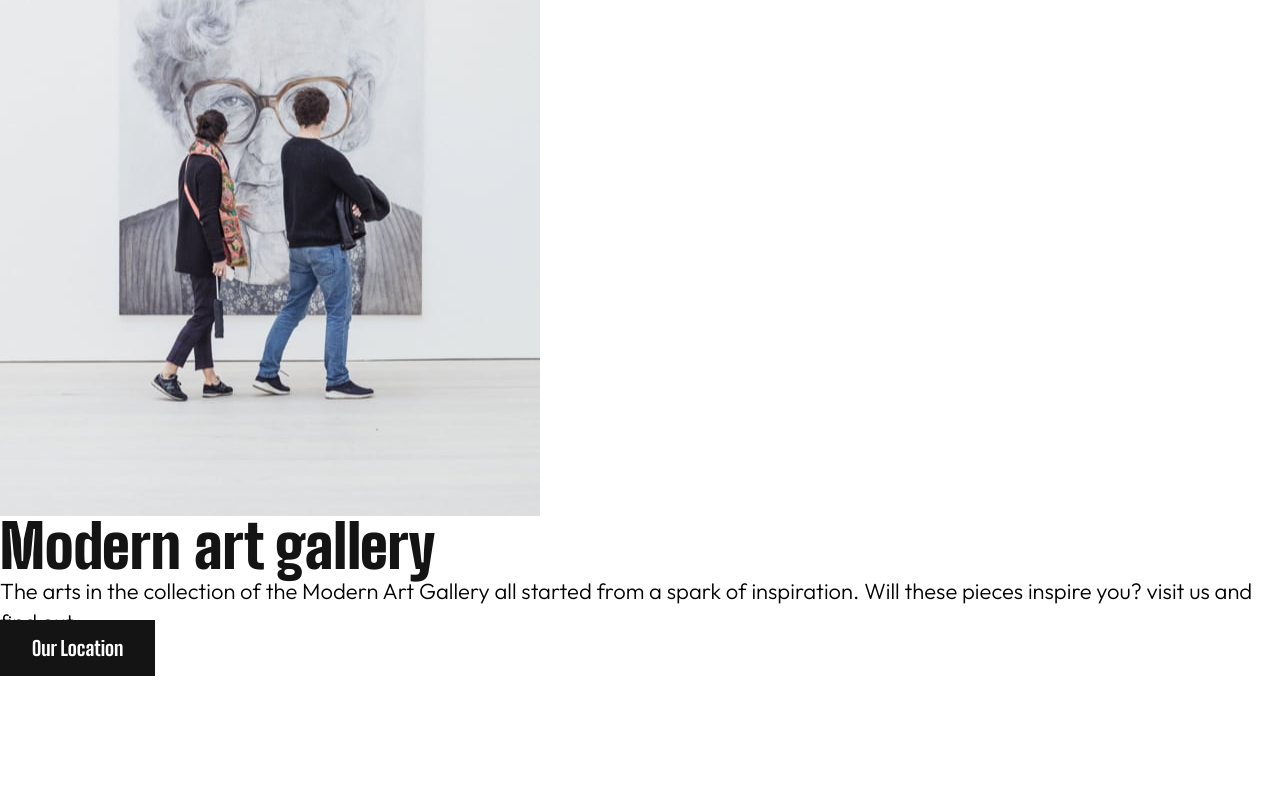
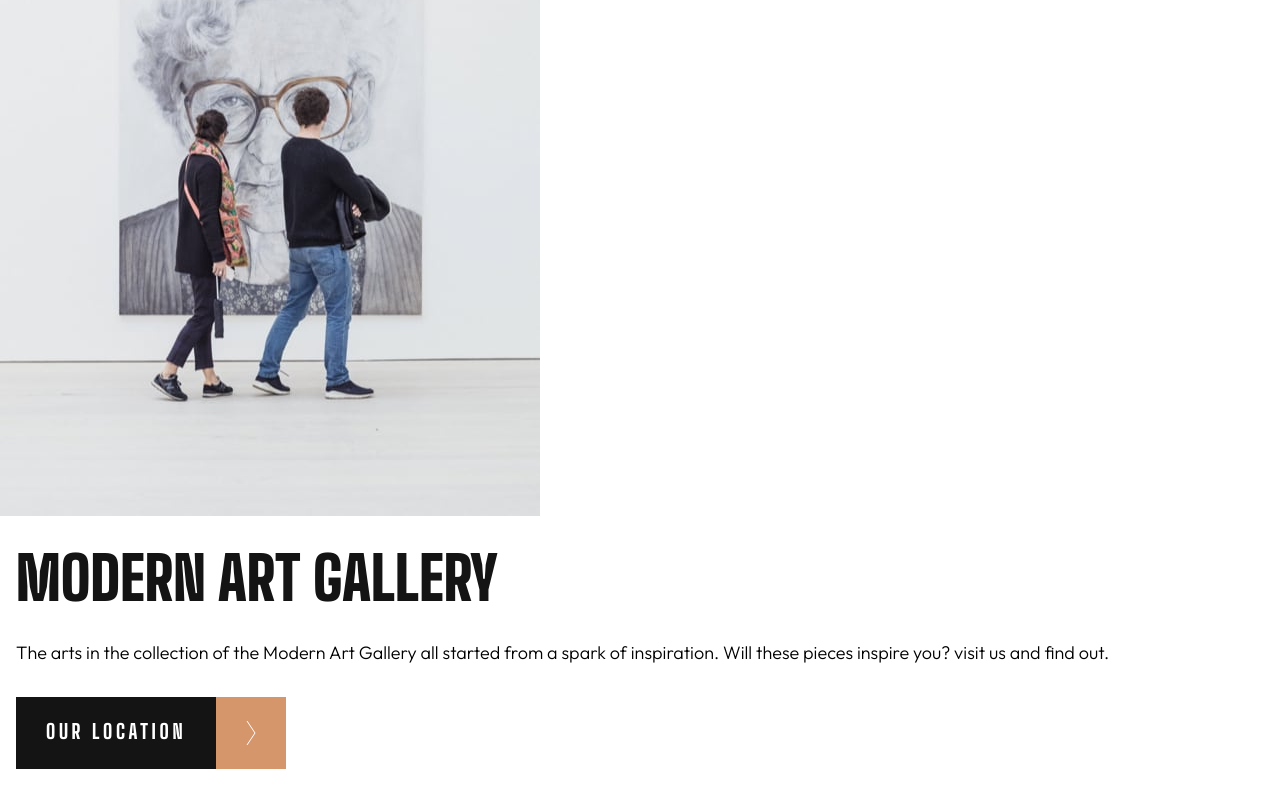
Before and after one commit to cgojk/artgallery, a React (Vite) app: page / in a window 1280 px wide. Shown: the part 284-1085 px from the top of the page. Before the commit the page ends 960 px from the top, so only its background shows below. Built offline with nearby package versions, Linux system fonts and the light colour scheme.

Commit message:
organisn the hero page

```diff
--- a/src/components/Hero.jsx
+++ b/src/components/Hero.jsx
@@ -2,23 +2,36 @@ import React from "react";
 import heroImagemobile from "../assets/mobile/image-hero.jpg";
 import heroImageDesktop from "../assets/desktop/image-hero.jpg";
 import heroImageTablet from "../assets/tablet/image-hero.jpg";
+import iconarrow from "../assets/icon-arrow-right.svg";
 import { Link } from "react-router-dom";
 
 export default function Hero() {
   return (
     <section className="hero">
+      <div className="container__image">
       <picture className="container__image">
         <source media="(min-width: 1024px)" srcSet={heroImageDesktop} />
         <source media="(min-width: 768px)" srcSet={heroImageTablet} />
         <img src={heroImagemobile} alt="Hero Image" />
       </picture>
+      </div>
+      <div className="container__info">
       <h1 className="hero__title"> Modern art gallery</h1>
         <p className="hero__description">
             The arts in the collection of the Modern Art Gallery all started from a spark of inspiration.  Will these pieces inspire you? visit us and find out.
         </p>
-        <Link to="/location" className="hero__button">Our Location
-        </Link>
+       <Link to="/location" className="button__container">
+  <span className="hero__button">Our Location</span>
 
+  <span className="hero__button-line">
+    <img
+      className="hero__button-icon"
+      src={iconarrow}
+      alt="Arrow Icon"
+    />
+  </span>
+</Link>
+</div>
     </section>
   );
 }
--- a/src/styles/_base.scss
+++ b/src/styles/_base.scss
@@ -1,21 +1,51 @@
 .hero{
     background-color:var(--white);
+
+    .container__info{
+        display:flex;
+        flex-direction:column;
+       gap:var(--space-9);
+
+      padding:var(--space-9) var(--space-5);
+    }
     .hero__title{
         font:var(--font-3);
         letter-spacing: var(--font-3-letter-spacing);
         color:var(--grey-900);
+        text-transform:uppercase;
     }
     .hero__description{
-        font:var(--font-5);
+        font:var(--font-7);
+        letter-spacing: var(--font-7-letter-spacing);
     }
-    .hero__button{
+    .button__container{
         font:var(--font-6);
-        background-color:var(--grey-900);
+        letter-spacing: var(--font-6-letter-spacing);
         color:var(--white);
-        border: none;
-        padding: 1rem 2rem;
+        text-transform:uppercase;
+       border: none;
         cursor: pointer;
+        display: flex;
+        // align-items: stretch;
+
+        flex-direction: row;
+
+        .hero__button-line{
+            background-color: var(--gold-500);;
+             padding:var(--space-7) var(--space-8);
+        }
+        .hero__button{
+            background-color:var(--grey-900);
+             padding:var(--space-7) var(--space-8);
+            color:var(--white);
+        }
+        .hero__button-icon{
+           display:block;
+        }
+
+
     }
 
 
+
 }
```
